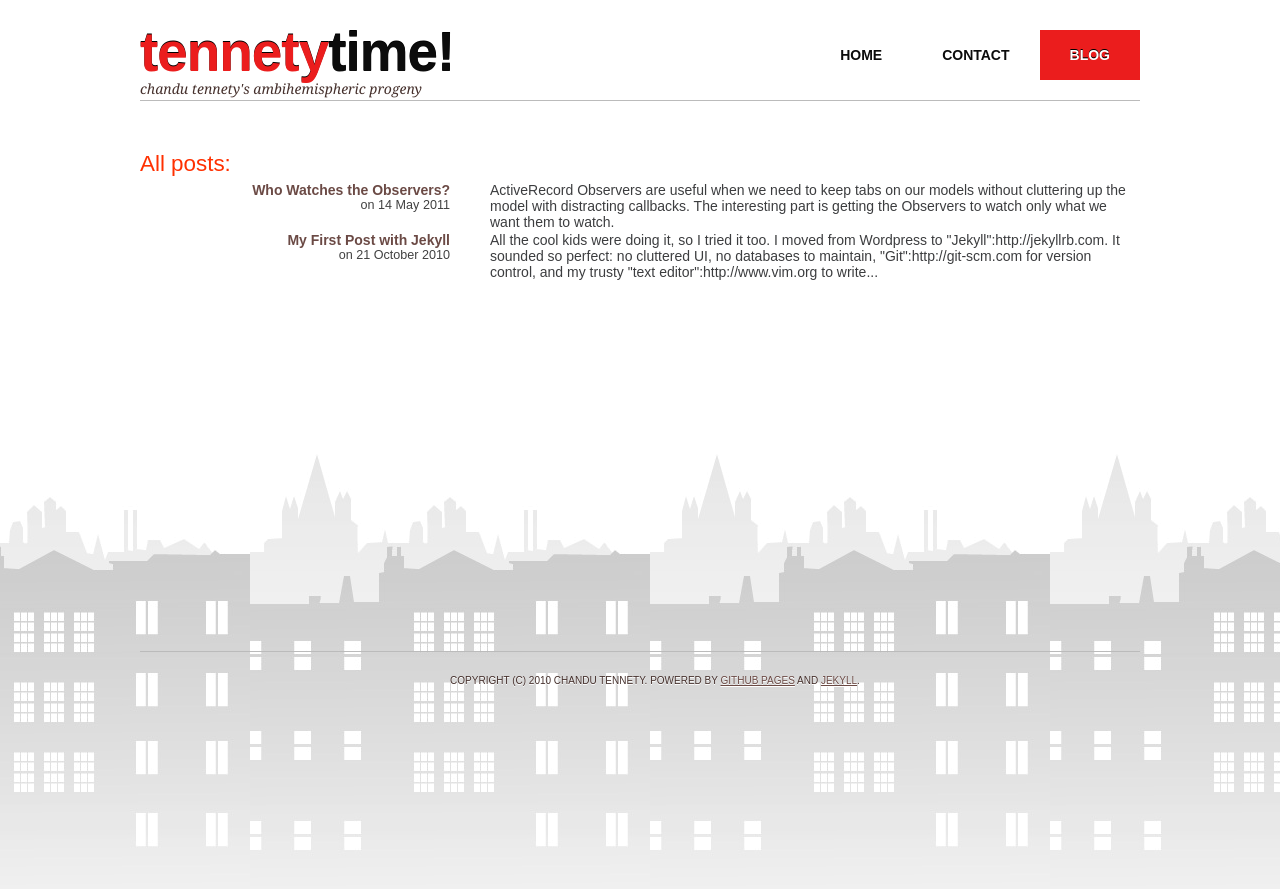
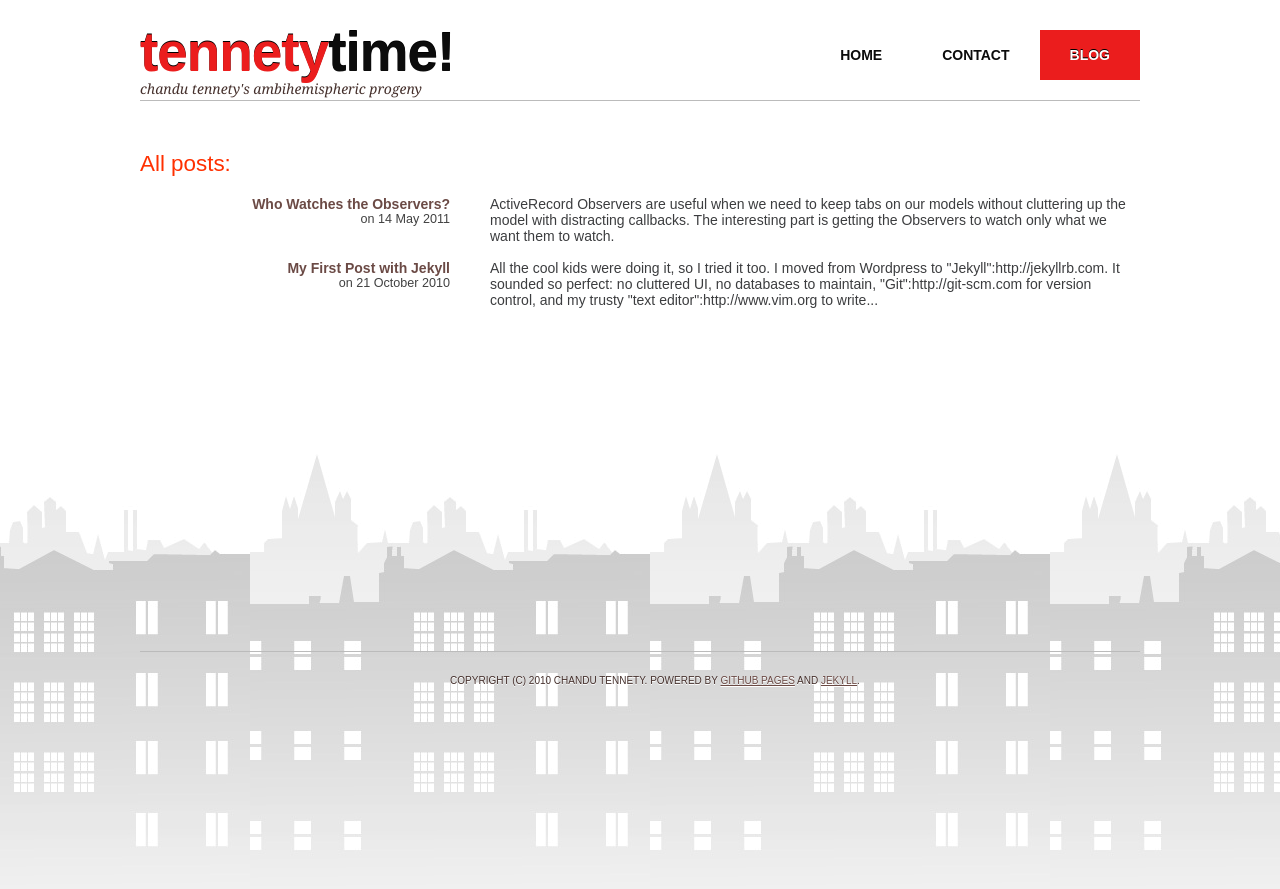
Before and after one commit to tennety/tennety.github.com, a Jekyll site: the page built from archive.md, in a window 1280 px wide. Shown: the top 889 px of the page. Built offline with Jekyll 4.4.1, drawn with Linux system fonts in a browser that asks for light colours; nearby versions of some CDN libraries; some web fonts are replaced; Markdown is read by kramdown in place of the engine named in the settings.

Commit message:
tweak archive page style

```diff
--- a/stylesheets/style.css
+++ b/stylesheets/style.css
@@ -353,13 +353,14 @@ blockquote {
 
 #all-posts .entry {
 	height: 40px;
+  margin: 1em 0;
 	padding: 5px 0;
 }
 
 #all-posts .post-header {
-	float: left;
 	width: 310px;
 	text-align: right;
+  position: absolute;
 }
 
 #all-posts .post-header a {
@@ -373,9 +374,10 @@ blockquote {
 }
 
 #all-posts .excerpt {
-	float: right;
 	width: 650px;
 	min-height: 2em;
+  position: absolute;
+  left: 350px;
 }
 
 #all-posts .excerpt p {
```
